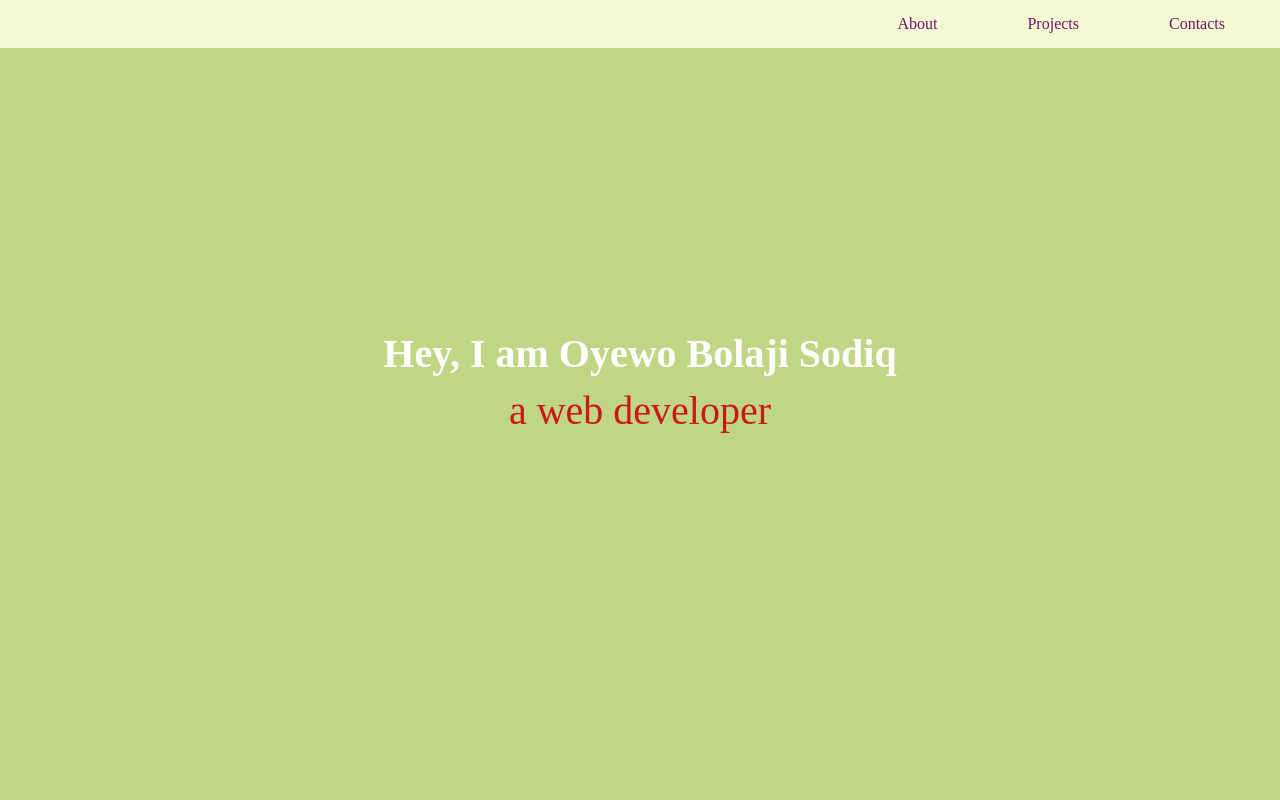
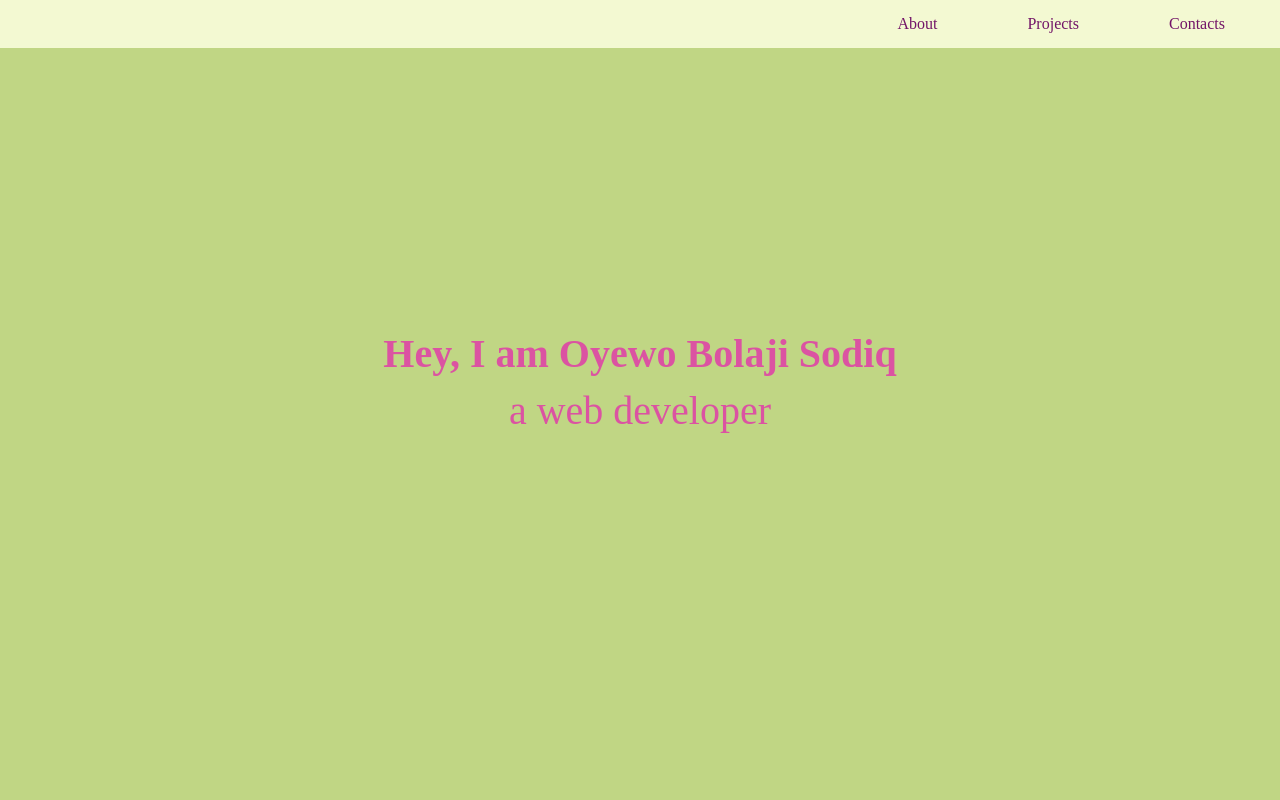
Before and after one commit to beejaybee/oyewo-bolaji, a plain HTML site: page index.html in a window 1280 px wide. Shown: the top 800 px of the page. Drawn offline with Linux system fonts and the light colour scheme.

Commit message:
changed the welcome section color

```diff
--- a/portfolio.css
+++ b/portfolio.css
@@ -27,7 +27,7 @@
 
 #welcome-section{
     background: #C0D684;
-    color: white;
+    color: #DB53A2;
     height: 100vh;
 }
 #welcome-section div{
@@ -44,7 +44,7 @@
 }
 
 #welcome-section div p{
-    color: rgb(202, 23, 23);
+    color: #DB53A2;
     font-size: 40px;
 }
 
```
